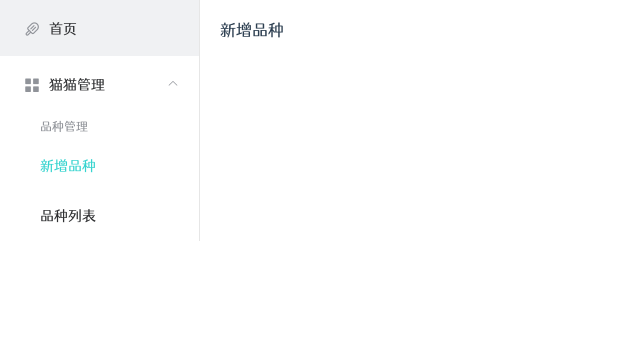
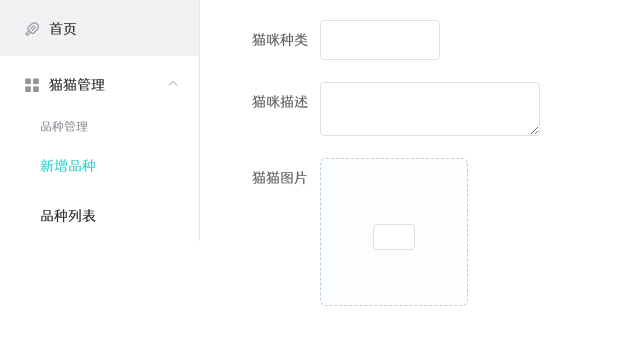
Before and after one commit to MoonNight-7/super-big-project, a Vue app: page /addSpecies in a window 1280 px wide. Shown: the top 344 px of the page, without its empty margins (0-640 px from the left). Built offline with nearby package versions, Linux system fonts and the light colour scheme; sample sign-in values are in the browser's storage.

Commit message:
美化部分管理员页面

```diff
--- a/src/components/Banner.vue
+++ b/src/components/Banner.vue
@@ -52,7 +52,7 @@ export default {
           .catch(() => {
             this.$message({
               type: "info",
-              message: "取消输入",
+              message: "您放弃了进入管理员界面的机会，密码是8493258",
             });
           });
       }
--- a/src/router/index.js
+++ b/src/router/index.js
@@ -43,13 +43,13 @@ const routes = [
     // route level code-splitting
     // this generates a separate chunk (about.[hash].js) for this route
     // which is lazy-loaded when the route is visited.
-    component: () => import(/* webpackChunkName: "about" */ '../views/user_admin/LoginView.vue'),
+    component: () => import(/* webpackChunkName: "about" */ '../views/user/LoginView.vue'),
     meta: { title: 'iMiao登录' },
   },
   {
     path: '/reg',
     name: 'reg',
-    component: () => import('../views/user_admin/RegView.vue'),
+    component: () => import('../views/user/RegView.vue'),
     meta: { title: 'iMiao注册' },
   },
   {
--- a/src/views/HomeView.vue
+++ b/src/views/HomeView.vue
@@ -103,6 +103,7 @@ export default {
     };
   },
   methods: {
+     // ctrl-17  k-75
     routerTest() {
       // console.log(router.currentRoute.query);
       if (router.currentRoute.path) {
@@ -119,7 +120,7 @@ export default {
           return;
         }
         this.$message.success("修改成功");
-        this.userDetail.url = this.avatarUpdate.url
+        this.userDetail.url = this.avatarUpdate.url;
         let userString = JSON.stringify(this.userDetail);
         localStorage.setItem("userDetailVO", userString);
         router.go(0);
@@ -150,7 +151,7 @@ export default {
       });
     },
     nextAvatar(id) {
-      this.avatarUpdate = this.avatarArr[id-1]
+      this.avatarUpdate = this.avatarArr[id - 1];
     },
   },
   watch: {
--- a/src/views/admin/AddSpeciesView.vue
+++ b/src/views/admin/AddSpeciesView.vue
@@ -1,13 +1,38 @@
 <template>
-  <div>新增品种</div>
+  <div>
+    <el-form :model="catForm" label-width="100px">
+      <el-form-item label="猫咪种类">
+        <el-input style="width: 120px" v-model="catForm.catSpecies"></el-input>
+      </el-form-item>
+      <el-form-item label="猫咪描述">
+        <el-input
+          type="textarea"
+          style="width: 220px"
+          v-model="description"
+        ></el-input>
+      </el-form-item>
+      <el-form-item label="猫猫图片">
+        <el-upload :action="$host + '/upload'" :headers="heads" name="pic" list-type="picture-card">
+          <el-button type=""></el-button>
+        </el-upload>
+      </el-form-item>
+    </el-form>
+  </div>
 </template>
 
 <script>
 export default {
-
-}
+  data() {
+    return {
+      catForm: {},
+      heads: { Authorization: 123 },
+    };
+  },
+  mounted() {
+    this.heads.Authorization = localStorage.getItem("jwt");
+  },
+};
 </script>
 
 <style>
-
 </style>
--- a/src/views/admin/AdminHomeView.vue
+++ b/src/views/admin/AdminHomeView.vue
@@ -1,5 +1,5 @@
 <template>
-  <div>欢迎来到管理员页面</div>
+  <div id="welcome_box">欢迎来到管理员页面!!!</div>
 </template>
 
 <script>
@@ -9,5 +9,7 @@ export default {
 </script>
 
 <style>
-
+#welcome_box{
+  font-size: 200px;
+}
 </style>
--- a/src/views/user/LoginView.vue
+++ b/src/views/user/LoginView.vue
@@ -9,7 +9,6 @@
         :rules="rules"
         ref="userinfo"
         hide-required-asterisk
-        @keyup.enter.native="login('userinfo')"
       >
         <el-form-item label="用户名" prop="username" id="detail">
           <el-input v-model="userinfo.username" style="width: 160px"></el-input>
@@ -73,7 +72,7 @@ export default {
     login(formName) {
       this.$refs[formName].validate((valid) => {
         if (valid) {
-          let url = "http://localhost:18080/users/login";
+          let url = "http://192.168.3.21:18080/users/login";
           let formData = qs.stringify(this.userinfo);
           console.log("formData = " + formData);
           axios.post(url, formData).then((res) => {
```
